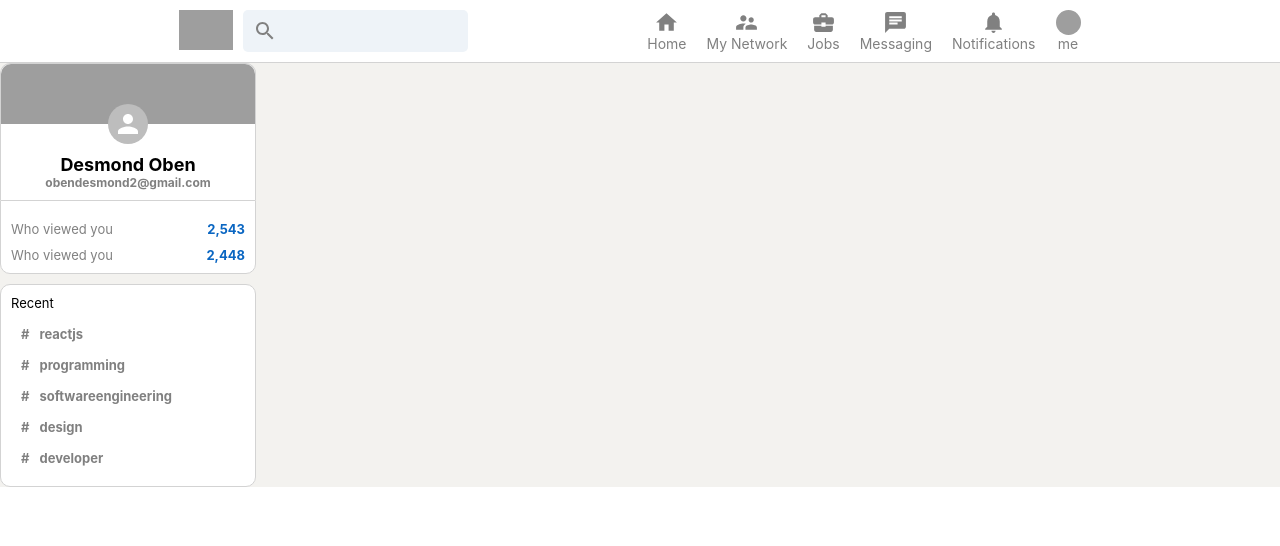
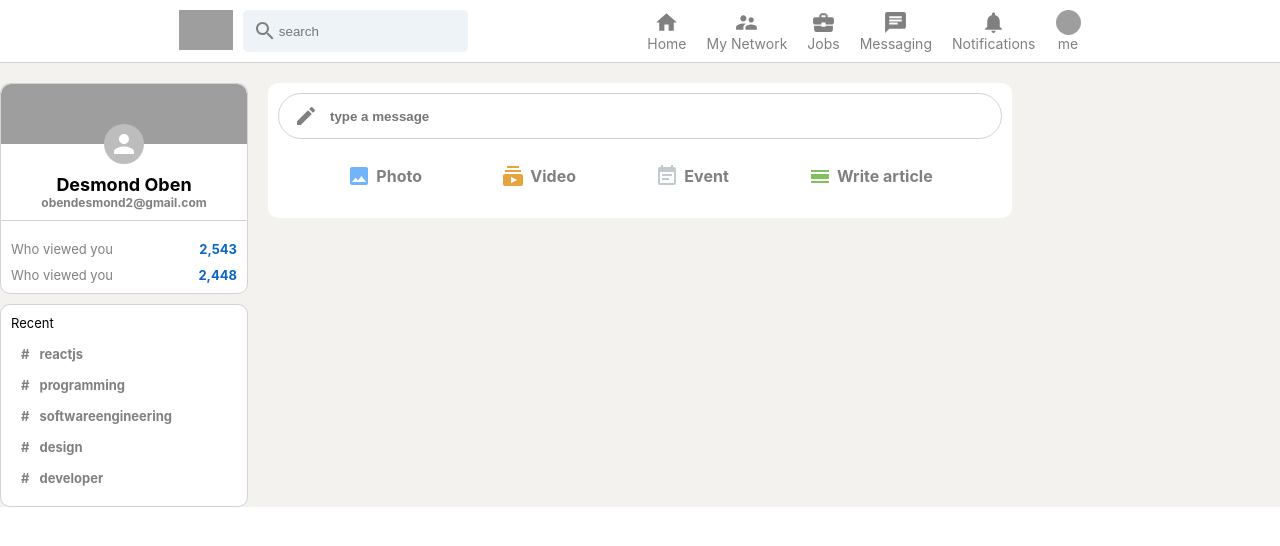
Before and after one commit to obendesmond/joined-app, a React (Create React App) app: page / in a window 1280 px wide. Shown: the top 546 px of the page. Built offline with nearby package versions, Linux system fonts and the light colour scheme; grey boxes are pictures that could not be loaded.

Commit message:
finish feed input component

```diff
--- a/src/App.css
+++ b/src/App.css
@@ -6,4 +6,5 @@
 }
 .app__body{
     display: flex;
+    margin-top: 20px;
 }
--- a/src/App.js
+++ b/src/App.js
@@ -1,5 +1,8 @@
 import React from "react";
 import "./App.css";
+
+// sections
+import Feed from "./sections/Feed/Feed";
 import Header from "./sections/Header/Header";
 import Sidebar from "./sections/Sidebar/Sidebar";
 
@@ -12,7 +15,7 @@
       {/* app body */}
       <div className="app__body">
         <Sidebar />
-        {/* app feed */}
+        <Feed />
         {/* app widget */}
       </div>
     </div>
--- /dev/null
+++ b/src/components/InputOption/InputOption.css
@@ -0,0 +1,16 @@
+.inputOption{
+    display: flex;
+    align-items: center;
+    color:gray;
+    padding: 10px;
+    cursor: pointer;
+}
+
+.inputOption:hover{
+    background-color: whitesmoke;
+    border-radius: 10px;
+}
+
+.inputOption > h4 {
+    margin-left: 5px;
+}
--- /dev/null
+++ b/src/components/InputOption/InputOption.js
@@ -0,0 +1,14 @@
+import React from "react";
+
+import "./InputOption.css";
+
+function InputOption({ Icon, title, color }) {
+  return (
+    <div className="inputOption">
+      <Icon style={{ color: color }} />
+      <h4>{title}</h4>
+    </div>
+  );
+}
+
+export default InputOption;
--- /dev/null
+++ b/src/sections/Feed/Feed.css
@@ -0,0 +1,49 @@
+.feed {
+    flex:0.6;
+    margin: 0 20px;
+}
+
+.feed__inputContainer {
+    background-color: white;
+    padding:10px;
+    padding-bottom: 20px;
+    border-radius: 10px;
+    margin-bottom: 20px;
+}
+
+.feed__input{
+    border: 1px solid lightgray;
+    border-radius: 30px;
+    display: flex;
+    padding: 10px;
+    color:gray;
+    padding-left: 15px;
+}
+
+.feed__inputOptions{
+    display: flex;
+    justify-content: space-evenly;
+    align-items: baseline;
+    margin-top: 15px;
+}
+
+.feed__input:hover, .feed__input > form > input:hover{
+    background-color: whitesmoke;
+}
+
+.feed__input > form{
+    display: flex;
+    width: 100%;
+}
+
+.feed__input > form > input {
+    border:none;
+    flex: 1;
+    margin-left: 10px;
+    outline-width: 0;
+    font-weight: 600;
+}
+
+.feed__input > form > button {
+    display: none;
+}
--- /dev/null
+++ b/src/sections/Feed/Feed.js
@@ -0,0 +1,40 @@
+import React from "react";
+
+// mui icons
+import CreateIcon from "@mui/icons-material/Create";
+import ImageIcon from "@mui/icons-material/Image";
+import SubscriptionsIcon from "@mui/icons-material/Subscriptions";
+import EventNoteIcon from "@mui/icons-material/EventNote";
+import CalendarViewDayIcon from "@mui/icons-material/CalendarViewDay";
+
+// components
+import InputOption from "../../components/InputOption/InputOption";
+import "./Feed.css";
+
+function Feed() {
+  return (
+    <div className="feed">
+      <div className="feed__inputContainer">
+        <div className="feed__input">
+          <CreateIcon />
+          <form>
+            <input type="text" placeholder="type a message" />
+            <button type="submit">Send</button>
+          </form>
+        </div>
+        <div className="feed__inputOptions">
+          <InputOption Icon={ImageIcon} title="Photo" color="#70B5F9" />
+          <InputOption Icon={SubscriptionsIcon} title="Video" color="#E7A33E" />
+          <InputOption Icon={EventNoteIcon} title="Event" color="#C0CBCD" />
+          <InputOption
+            Icon={CalendarViewDayIcon}
+            title="Write article"
+            color="#7FC15E"
+          />
+        </div>
+      </div>
+    </div>
+  );
+}
+
+export default Feed;
--- a/src/sections/Header/Header.js
+++ b/src/sections/Header/Header.js
@@ -25,7 +25,7 @@
         {/* header left section */}
         <div className="header__search">
           <SearchIcon />
-          <input type="text" />
+          <input type="text" placeholder="search" />
         </div>
       </div>
 
```
